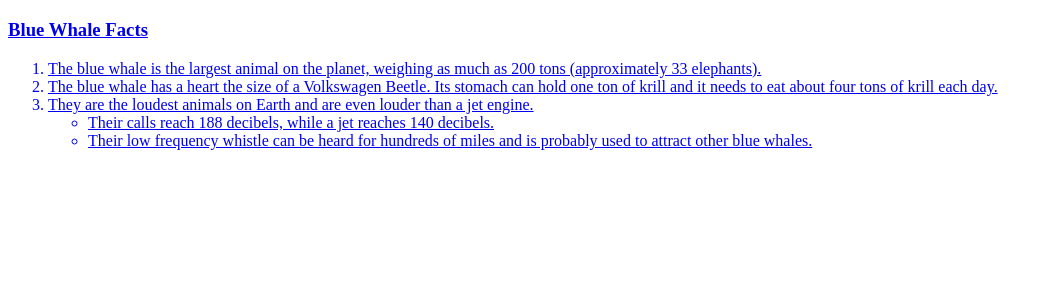
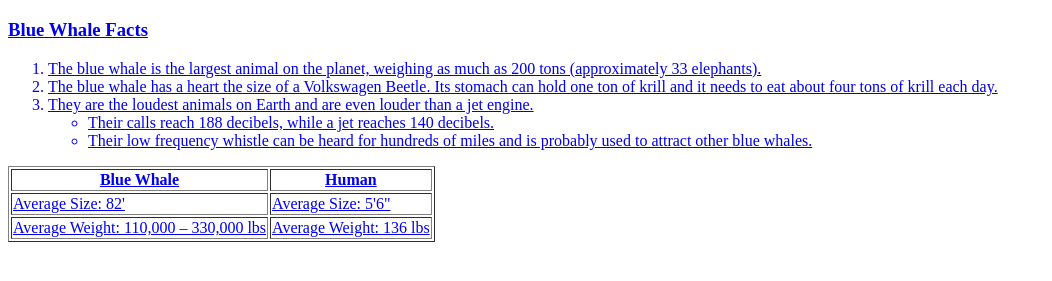
Before and after one commit to ArdsleyHS/firstwebsite-Creeper2L, a plain HTML site: page index.html in a window 1280 px wide. Shown: the part 329-610 px from the top of the page, without its empty margins (0-1052 px from the left). Drawn offline with Linux system fonts and the light colour scheme.

Commit message:
Update index.html

```diff
--- a/index.html
+++ b/index.html
@@ -25,6 +25,21 @@
              </ul>
          </ol>
 
+         <table border="1">
+             <tr>
+                 <th>Blue Whale</th>
+                 <th>Human</th>
+             </tr>
+             <tr>
+                 <td>Average Size: 82'</td>
+                 <td>Average Size: 5'6"</td>
+             </tr>
+             <tr>
+                 <td>Average Weight: 110,000 – 330,000 lbs</td>
+                 <td>Average Weight: 136 lbs</td>
+         </table>
+
+
 
 </body>
 </html>
```
